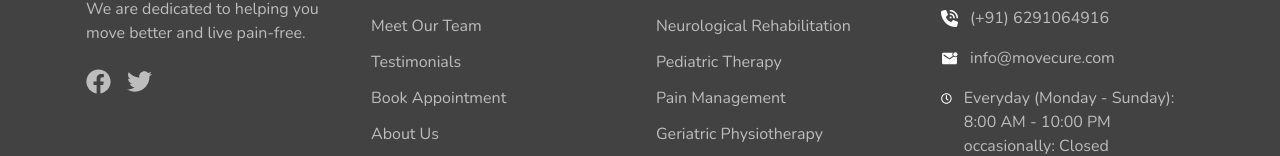
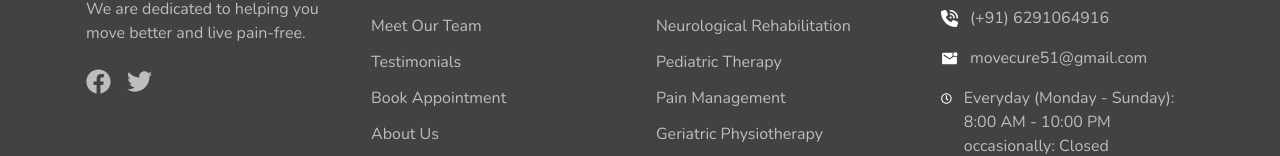
Before and after one commit to debayanbain/material-tailwind-with-MoveCure, a Next.js app: page /about_us in a window 1280 px wide. Shown: the part 1511-1667 px from the top of the page. Built offline with nearby package versions, Linux system fonts and the light colour scheme; what tailwind-max-variants would draw is missing.

Commit message:
change mail id

```diff
--- a/components/footer.tsx
+++ b/components/footer.tsx
@@ -111,7 +111,7 @@ export default function Footer() {
               </li>
               <li className="flex items-start">
                 <IoMdMailUnread size={17} className="mt-1 mr-3" />
-                <span className="text-base text-gray-400">info@movecure.com</span>
+                <span className="text-base text-gray-400">movecure51@gmail.com</span>
               </li>
               <li className="flex items-start">
                 <FaRegClock size={17} className="mt-1 mr-3" />
```
